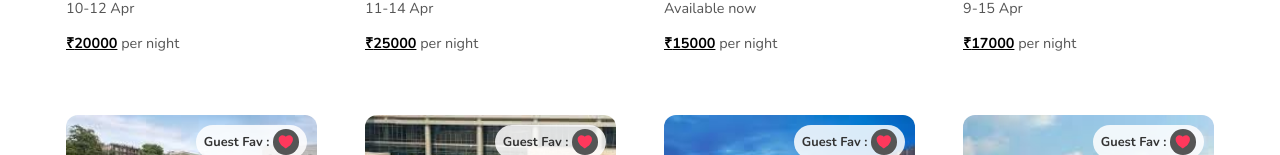
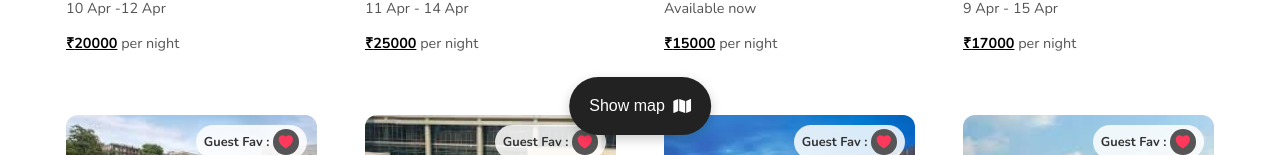
Before and after one commit to paramkhodiyar/Airbnbclone, a React (Vite) app: page / in a window 1280 px wide. Shown: the part 645-800 px from the top of the page. Built offline with nearby package versions, Linux system fonts and the light colour scheme.

Commit message:
Added the show map button

```diff
--- a/src/App.jsx
+++ b/src/App.jsx
@@ -4,6 +4,7 @@ import Navbar from "./components/navbar/navbar";
 import Filters from "./components/filters/filters";
 import Cards from './components/cards/card';
 import Footer from './components/footer/footer';
+import MapButton from './components/showmap/map';
 
 function App() {
   return (
@@ -13,6 +14,7 @@ function App() {
         <Filters />
         <Cards />
         <Footer />
+        <MapButton />
       </div>
 
     </>
--- /dev/null
+++ b/src/components/showmap/map.css
@@ -0,0 +1,32 @@
+.mapcontainer {
+    position: fixed;
+    bottom: 20px;
+    left: 50%;
+    transform: translateX(-50%);
+    z-index: 999;
+  }
+
+  .mapbutton {
+    display: flex;
+    align-items: center;
+    gap: 8px;
+    background-color: #222;
+    color: #fff;
+    padding: 20px;
+    border: none;
+    border-radius: 999px;
+    font-size: 16px;
+    font-weight: 500;
+    box-shadow: 0 4px 12px rgba(0, 0, 0, 0.2);
+    cursor: pointer;
+    transition: background-color 0.3s ease;
+  }
+
+  .mapbutton:hover {
+    background-color: #333;
+    transform: scale(1.02);
+  }
+
+  .mapicon {
+    font-size: 18px;
+  }
--- /dev/null
+++ b/src/components/showmap/map.jsx
@@ -0,0 +1,14 @@
+import React from 'react';
+import './map.css';
+import { FaMap } from 'react-icons/fa';
+function MapButton({ onClick }) {
+  return (
+    <div className="mapcontainer">
+      <button className="mapbutton" onClick={onClick}>
+        Show map
+        <FaMap className="mapicon" />
+      </button>
+    </div>
+  );
+}
+export default MapButton;
```
Also changed, not shown: src/components/showmap/showmap.jsx (deleted, +0 -11 lines), src/components/cards/hotels.json, src/components/showmap/showmap.css (deleted).
